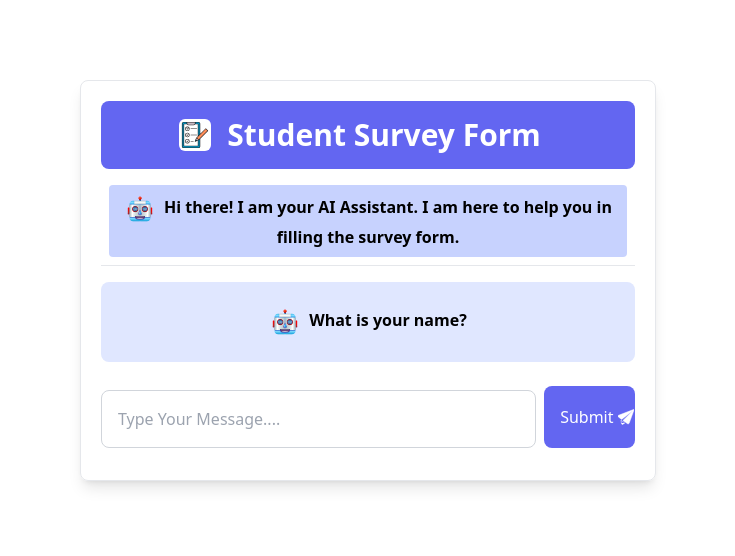
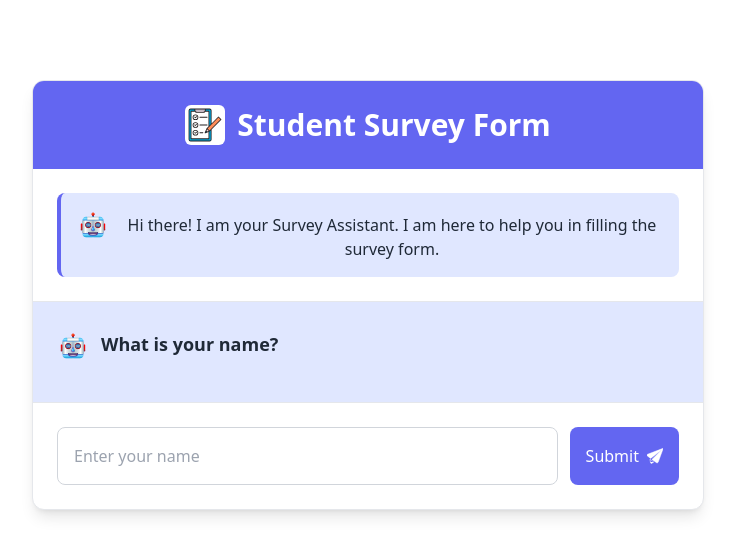
Before and after one commit to Abhinavkulkarni997/SurveyForm, a React (Vite) app: page / in a window 1280 px wide. Shown: the top 556 px of the page, without its empty margins (272-1007 px from the left). Built offline with nearby package versions, Linux system fonts and the light colour scheme.

Commit message:
new featue added

```diff
--- a/src/components/SurveyForm.jsx
+++ b/src/components/SurveyForm.jsx
@@ -8,7 +8,7 @@ import axios from 'axios';
 const SurveyData=[
   {
     id:1,
-    question:"Hi there! I am your AI Assistant. I am here to help you in filling the survey form.",
+    question:"Hi there! I am your Survey Assistant. I am here to help you in filling the survey form.",
   },
   {
     id:2,
@@ -73,13 +73,14 @@ const SurveyData=[
     type:"textarea",
     placeholder:"Enter your description",
     required:true
-  }
+  },
 ]
 const SurveyForm = () => {
   const [currentQuestionIndex,setCurrentQuestionIndex]=useState(0);
   const [formData,setFormData]=useState({});
   const [messageHistory,setMessagesHistory]=useState([]);
   const [errorMessage,setErrorMessage]=useState('');
+
 const emailValidation=(email)=>{
     const emailRegex=/^[a-zA-Z0-9._%+-]+@[a-zA-Z0-9.-]+\.[a-zA-Z]{2,}$/;
     return emailRegex.test(email);
@@ -146,40 +147,56 @@ useEffect(()=>{
 
 
   return (
-    <section className='min-h-screen py-12 px-4 sm:px-6 lg:px-8 '>
-     <div className='max-w-7xl mx-auto '>
-      <div className='w-1/2 mx-auto border p-5 rounded-lg shadow-lg '>
-        <div className='flex flex-row items-center justify-center bg-indigo-500 rounded-lg mx-auto'>
-      <img src={Survey} alt="Survey" className='w-8 h-8 bg-white  rounded-md ' />
-      <h1 className='p-4  text-white font-bold text-3xl'> Student Survey Form </h1>
+    <section className='min-h-screen py-6 sm:py-8 md:py-12 px-4 sm:px-6 lg:px-8 '>
+     <div className='max-w-4xl mx-auto '>
+      <div className='w-full max-w-2xl mx-auto bg-white border border-gray-200  rounded-xl shadow-lg overflow-hidden '>
+        <div className='flex flex-col sm:flex-row items-center justify-center bg-indigo-500   p-4 sm:p-6'>
+      <img src={Survey} alt="Survey" className='w-8 h-8 sm:w-10 sm:h-10 bg-white  rounded-md mb-2 sm:mb-0 sm:mr-3' />
+      <h1 className='text-white text-center font-bold text-xl sm:text-2xl md:text-3xl'> Student Survey Form </h1>
       </div>
 
-      <div className='space-y-4 mb-4'>
+      <div className='p-4 sm:p-6 max-h-96 overflow-y-auto'>
+      <div className='space-y-4'>
         {messageHistory.map((chat,index)=>(
-          <div key={index} className='my-2 p-2 border-b'>
-            <div className='font-bold p-2 bg-indigo-200 rounded '><img src={Robot} alt="Robot" className='inline-flex w-8 h-8 mr-2' />{chat.question}
+          <div key={index} className='space-y-2 '>
+            <div className='bg-indigo-100 p-3 sm:p-4   rounded-lg border-l-4 border-indigo-500  '>
+            <div className='flex items-start space-x-3'>
+            <img src={Robot} alt="Robot" className=' w-6 h-6 sm:w-8 sm:h-8 flex-shrink-0 ' />
+            <p className='text-sm sm:text-base text-gray-800 leading-relaxed mt-1'>{chat.question}</p>
+            </div>
             </div>
 
             {chat.answer && (
-              <div className='font-bold p-2 bg-indigo-200 rounded text-left mt-2'><img src={User} alt="User" className='inline-flex w-8 h-8 mr-2 bg-blue-500 rounded-full' />{chat.answer}</div>
+              <div className='bg-blue-50 p-3 sm:p-4  rounded-lg  border-l-4 border-blue-500  '>
+              <div className='flex items-start space-x-3'>
+              <img src={User} alt="User" className=' w-6 h-6 sm:w-8 sm:h-8 flex-shrink-0  bg-blue-500 rounded-full p-1' />
+              <p className='text-sm sm:text-base text-gray-800 leading-relaxed break-words mt-1'>{chat.answer}</p>
+              </div>
+              </div>
             )}
           </div>
         ))}
       </div>
+      </div>
 
       {currentQuestionIndex<SurveyData.length  && (
-        <div  className='my-4 bg-indigo-100 p-4 rounded-lg'>
-       <h1 className='font-bold p-2 '><img src={Robot} alt="Robot" className='inline-flex w-8 h-8 mr-2' />{SurveyData[currentQuestionIndex].question}</h1>
+        <div  className=' bg-indigo-100 p-4 sm:p-6 border-t border-gray-200  '>
+       <div className='flex items-center space-x-3 mb-4 '>
+       <img src={Robot} alt="Robot" className='w-6 h-6 sm:w-8 sm:h-8 flex-shrink-0 mt-1' />
+       <h2 className="text-sm sm:text-base md:text-lg font-semibold text-gray-800 leading-relaxed ">{SurveyData[currentQuestionIndex].question}</h2>
+       </div>
        {SurveyData[currentQuestionIndex].options && (
-        <div className='flex flex-wrap gap-2 mt-2 items-center justify-center '>
+        <div className='space-y-3'>
+        <div className='grid grid-cols-1 sm:grid-cols-2 lg:grid-cols-3  gap-2 sm:gap-3  '>
        {SurveyData[currentQuestionIndex].options.map((option,i) =>{
          if(SurveyData[currentQuestionIndex].field==="AreaOfInterest"){
           const selectedOptions=formData.AreaOfInterest ||[];
           const isSelected=selectedOptions.includes(option);
 
           return(
-            <div key={i} type="button" className={`rounded-full px-4 py-2 font-sans
-             ${isSelected?"bg-indigo-800 text-white":"bg-indigo-500 text-white hover:bg-indigo-800"}`}
+            <div key={i} type="button"
+            className={`w-full px-3 sm:px-4 py-2 sm:py-3 rounded-lg  text-sm sm:text-base font-medium  transition-all duration-200 min-h-12 text-left
+             ${isSelected?"bg-indigo-700 text-white shadow-md":"bg-indigo-500 text-white hover:bg-indigo-600 hover:shadow-md"}`}
             onClick={()=>{let newSelected;
             if(isSelected){
               newSelected=selectedOptions.filter(op=>op!==option);
@@ -206,20 +223,24 @@ useEffect(()=>{
             question:SurveyData[currentQuestionIndex].question,
           options:SurveyData[currentQuestionIndex].options,
           answer:option}]);
-          setCurrentQuestionIndex(prev=>prev+1)}} type="button" className='rounded-full bg-indigo-600 hover:bg-indigo-800 font-sans text-white px-4 py-2'
-          >  {option}</button>
+          setCurrentQuestionIndex(prev=>prev+1)}}
+           type="button" className='w-full px-3 sm:px-4 py-2 sm:py-3  rounded-lg bg-indigo-600 hover:bg-indigo-700  text-white text-sm sm:text-base font-medium transition-all duration-200 min-h-12 text-left hover:shadow-md'
+          >
+           {option}
+           </button>
          )
        })}
         </div>
-        )}
+
 
         {SurveyData[currentQuestionIndex].field==="AreaOfInterest" &&(
-          <div className='flex flex-col items-center mt-4'>
+          <div className='flex flex-col items-center space-y-3  pt-4 cursor-pointer'>
           {(!formData.AreaOfInterest || formData.AreaOfInterest.length===0)&&(
-            <span className='text-red-500 mb-2'>Please Select at least one Area</span>
+            <span className='text-red-500 text-sm sm:text-base'>Please Select at least one Area</span>
           )}
           <button type='button' disabled={!formData.AreaOfInterest || formData.AreaOfInterest.length===0}
-          className={`px-4 py-2 rounded-full font-semibold bg-indigo-600 ${formData.AreaOfInterest && formData.AreaOfInterest.length>0}`}
+          className={`px-6 sm:px-8  py-2 sm:py-3 rounded-lg  font-semibold text-sm sm:text-base  cursor-pointer transition-all duration-200 min-h-12
+           ${formData.AreaOfInterest && formData.AreaOfInterest.length > 0 } ? 'bg-indigo-600 border border-indigo-500 hover:bg-indigo-700  hover:shadow-md  : 'bg-gray-300 hover:text-white `}
           onClick={()=>{
             setMessagesHistory([...messageHistory,{
               question:SurveyData[currentQuestionIndex].question,
@@ -234,26 +255,40 @@ useEffect(()=>{
           </button>
           </div>
         )}
-
-
+        </div>
+      )}
         </div>
       )}
 
       {currentQuestionIndex<SurveyData.length && !SurveyData[currentQuestionIndex].options && (
+      <div className='p-4 sm:p-6 border-t border-gray-200'>
      <form onSubmit={handleSubmit}>
-      <div className='flex flex-row gap-2 md:flex'>
-      <input id="userInput" type="text" placeholder='Type Your Message....' className='w-full  p-4 rounded-lg my-3 border border-gray-300 focus:outline-none focus:ring-2 focus:ring-indigo-500 '></input>
-      <button className='bg-indigo-500 text-white p-4 my-3 rounded-lg mt-2 hover:bg-indigo-600 inline-flex items-center gap-1'>Submit <img src={Send} alt="Send" className='inline-flex  w-4 h-4 ' /></button>
+      <div className='flex flex-col gap-3 sm:flex-row'>
+      {SurveyData[currentQuestionIndex].type === 'textarea' ? (
+              <textarea id="userInput"
+               name="userInput"
+               placeholder={SurveyData[currentQuestionIndex].placeholder || 'Type Your Message....' }
+               rows="4"
+               className='w-full p-3 sm:p-4 rounded-lg  border border-gray-300 focus:outline-none focus:ring-2 focus:ring-indigo-500 focus:border-transparent resize-vertical min-h-24 text-sm sm:text-base '/>
+
+      ):(
+      <input id="userInput"
+      name="userInput"
+      type={SurveyData[currentQuestionIndex].type || "text"}
+      placeholder={SurveyData[currentQuestionIndex].placeholder || 'Type Your Message....'}
+       className='w-full p-3 sm:p-4 rounded-lg border border-gray-300 focus:outline-none focus:ring-2 focus:ring-indigo-500 focus:border-transparent resize-vertical min-h-12 text-sm sm:text-base'/>
+      )}
+      <button type="submit"
+      className='bg-indigo-500 text-white px-4 sm:px-6 py-3 sm:py-4  rounded-lg  hover:bg-indigo-600  transition-all duration-200 flex items-center justify-center gap-2 font-medium text-sm sm:text-base min-h-12 sm:min-h-12 hover:shadow-md'>
+      Submit
+      <img src={Send} alt="Send" className=' w-4 h-4 flex-shrink-0' />
+      </button>
       </div>
       </form>
+      </div>
       )}
       </div>
-
      </div>
-
-
-
-
      </section>
   )
 }
```
